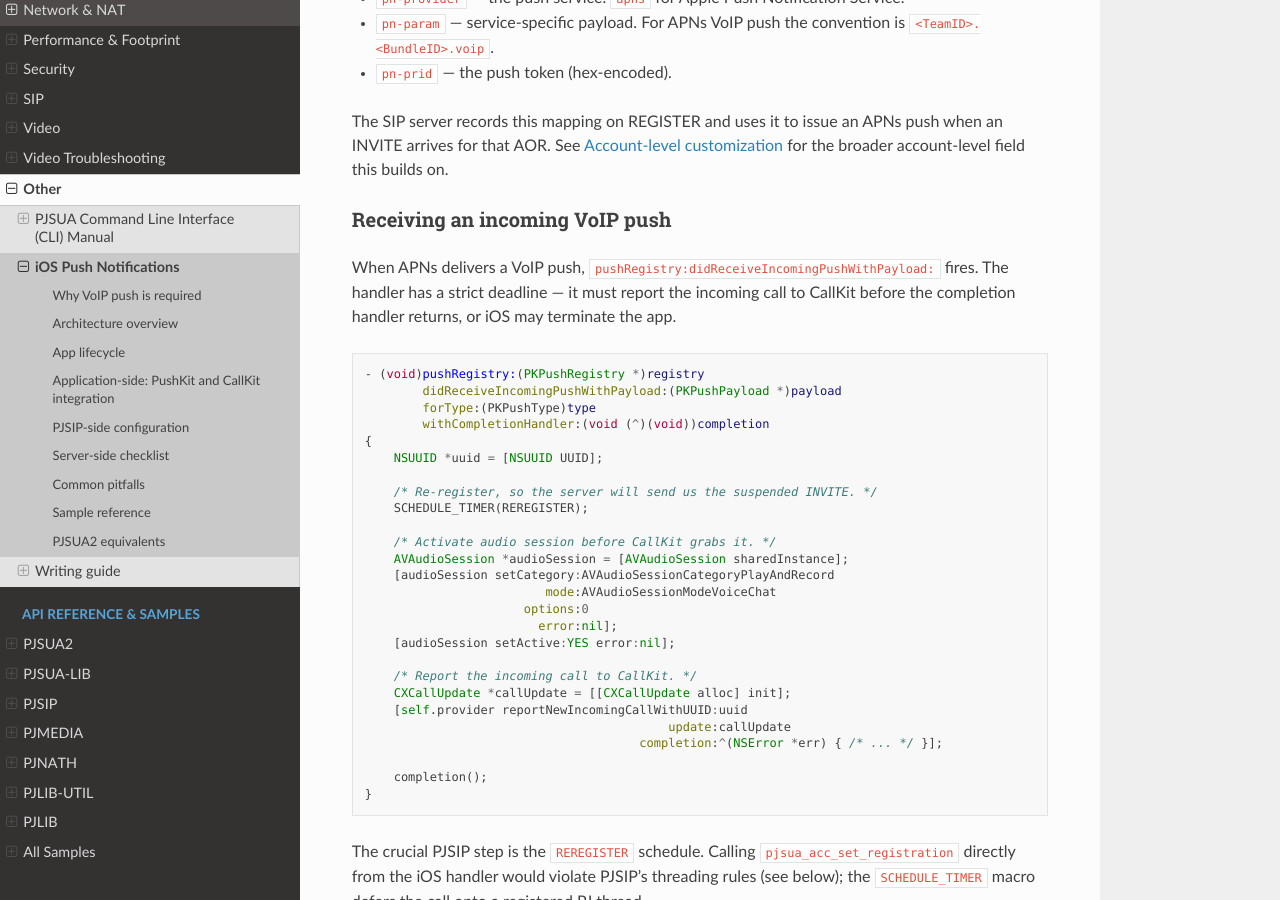
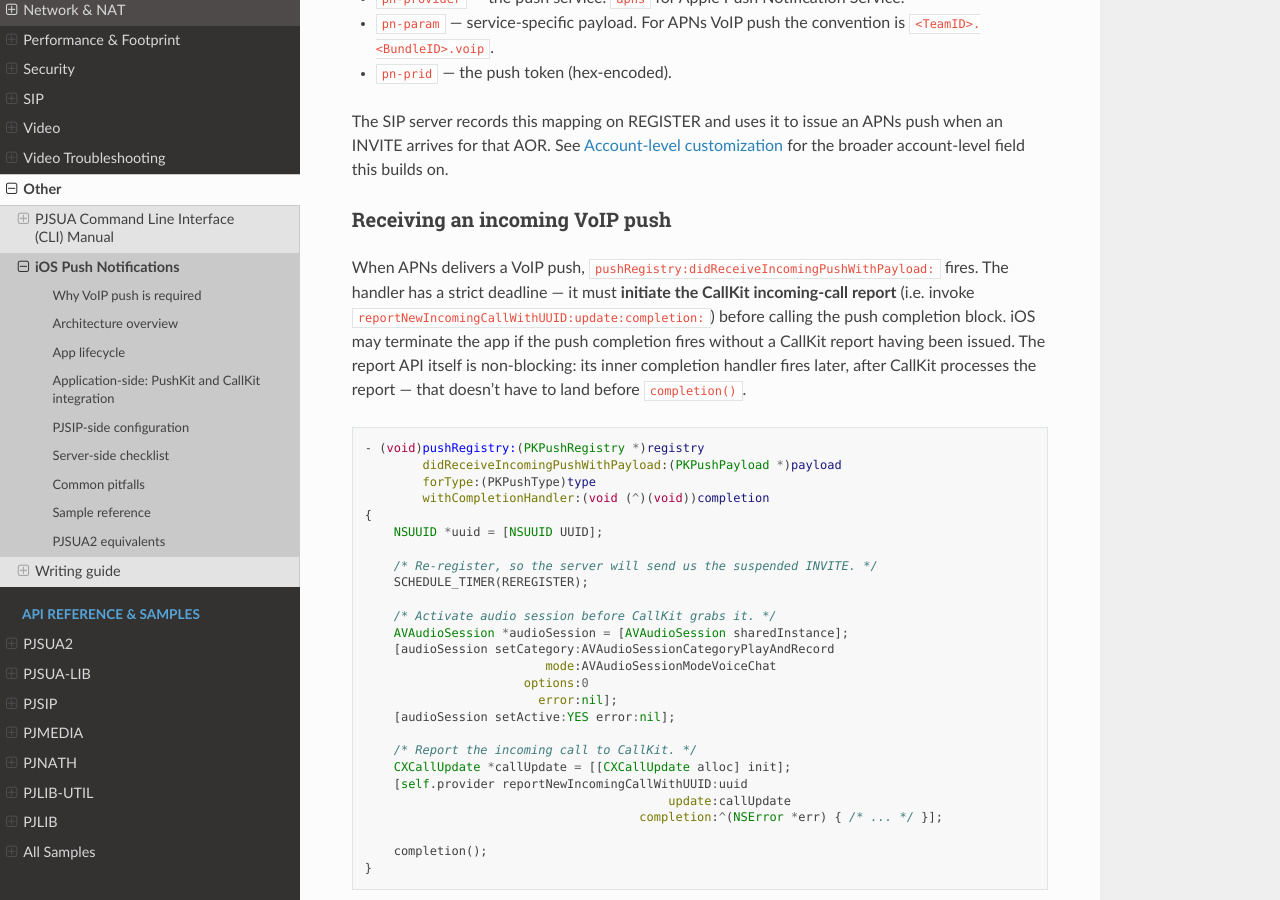
Before and after one commit to pjsip/pjproject_docs, a Sphinx documentation site: the page built from docs/source/specific-guides/other/ios_push_notifications.rst, in a window 1280 px wide and 900 px high, scrolled down 4874 px. Built offline with Sphinx 7.4.7 and the Read the Docs theme 3.1.0, drawn with Linux system fonts in a browser that asks for light colours; the version number could not be read and is left out; some of the changed text lies outside the part shown.

Commit message:
docs: ios_push_notifications — address Copilot review
- Clarify push-handler completion timing: the requirement is to
  initiate the CallKit incoming-call report before invoking the
  push completion block, not to wait for the report's own
  completion handler. The report API call itself is non-blocking.
- Add a caution to the SCHEDULE_TIMER bridging section spelling
  out the thread requirement: REGISTER_THREAD inside the macro
  is only safe when the caller runs on a long-lived thread (the
  main thread, where the sample initialises PKPushRegistry and
  CXProvider via dispatch_get_main_queue). Other callers should
  hop to main or another dedicated PJ-registered thread first
  rather than letting the macro register a transient GCD worker.

Co-Authored-By: Claude Code

```diff
--- a/docs/source/specific-guides/other/ios_push_notifications.rst
+++ b/docs/source/specific-guides/other/ios_push_notifications.rst
@@ -267,9 +267,14 @@ Receiving an incoming VoIP push
 
 When APNs delivers a VoIP push,
 ``pushRegistry:didReceiveIncomingPushWithPayload:`` fires. The
-handler has a strict deadline — it must report the incoming call
-to CallKit before the completion handler returns, or iOS may
-terminate the app.
+handler has a strict deadline — it must **initiate the CallKit
+incoming-call report** (i.e. invoke
+``reportNewIncomingCallWithUUID:update:completion:``) before
+calling the push completion block. iOS may terminate the app if
+the push completion fires without a CallKit report having been
+issued. The report API itself is non-blocking: its inner
+completion handler fires later, after CallKit processes the
+report — that doesn't have to land before ``completion()``.
 
 .. code-block:: objc
 
@@ -348,6 +353,21 @@ needs to touch PJSIP encodes its intent in a small integer
 ``action`` and dispatches via ``SCHEDULE_TIMER``. The integer
 encoding uses the low 4 bits for the action and the upper bits
 for parameters such as the call ID.
+
+.. caution::
+
+   The ``REGISTER_THREAD`` step inside ``SCHEDULE_TIMER`` registers
+   the *caller* with PJLIB just long enough to invoke
+   ``pjsua_schedule_timer2``. That registration is safe only when
+   the caller runs on a long-lived thread whose
+   ``pj_thread_desc`` storage outlives the call — most commonly
+   the main thread, which is why the sample initialises
+   ``PKPushRegistry`` and ``CXProvider`` with
+   ``dispatch_get_main_queue()``. If a handler fires on a
+   different queue (some Reachability hookups, custom GCD
+   queues), hop to the main queue or another dedicated long-
+   lived PJ-registered thread before calling ``SCHEDULE_TIMER``.
+   Don't drop the registration step into a transient GCD worker.
 
 For a more complex application, the sample's header comment
 recommends creating a dedicated PJ-registered worker thread
```
